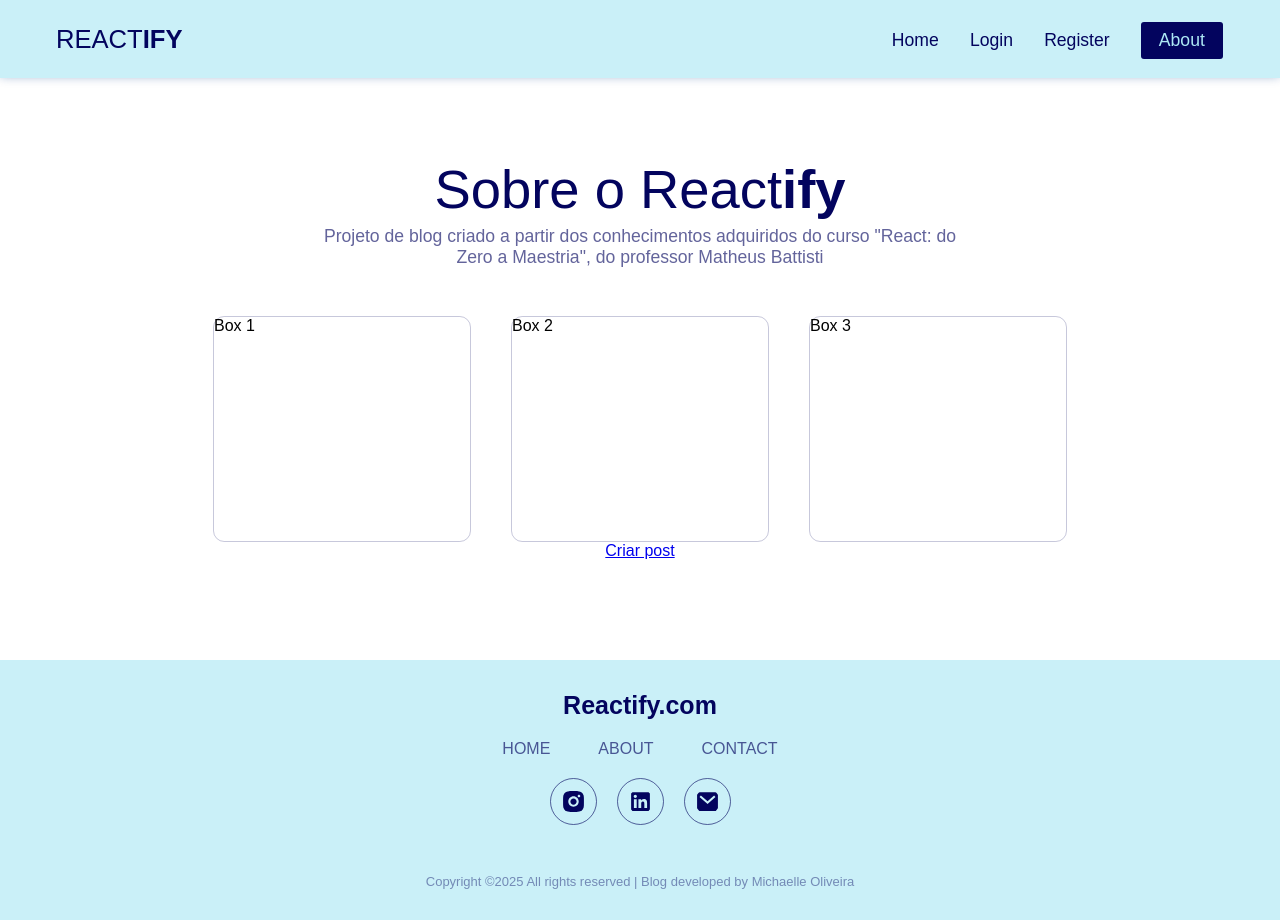
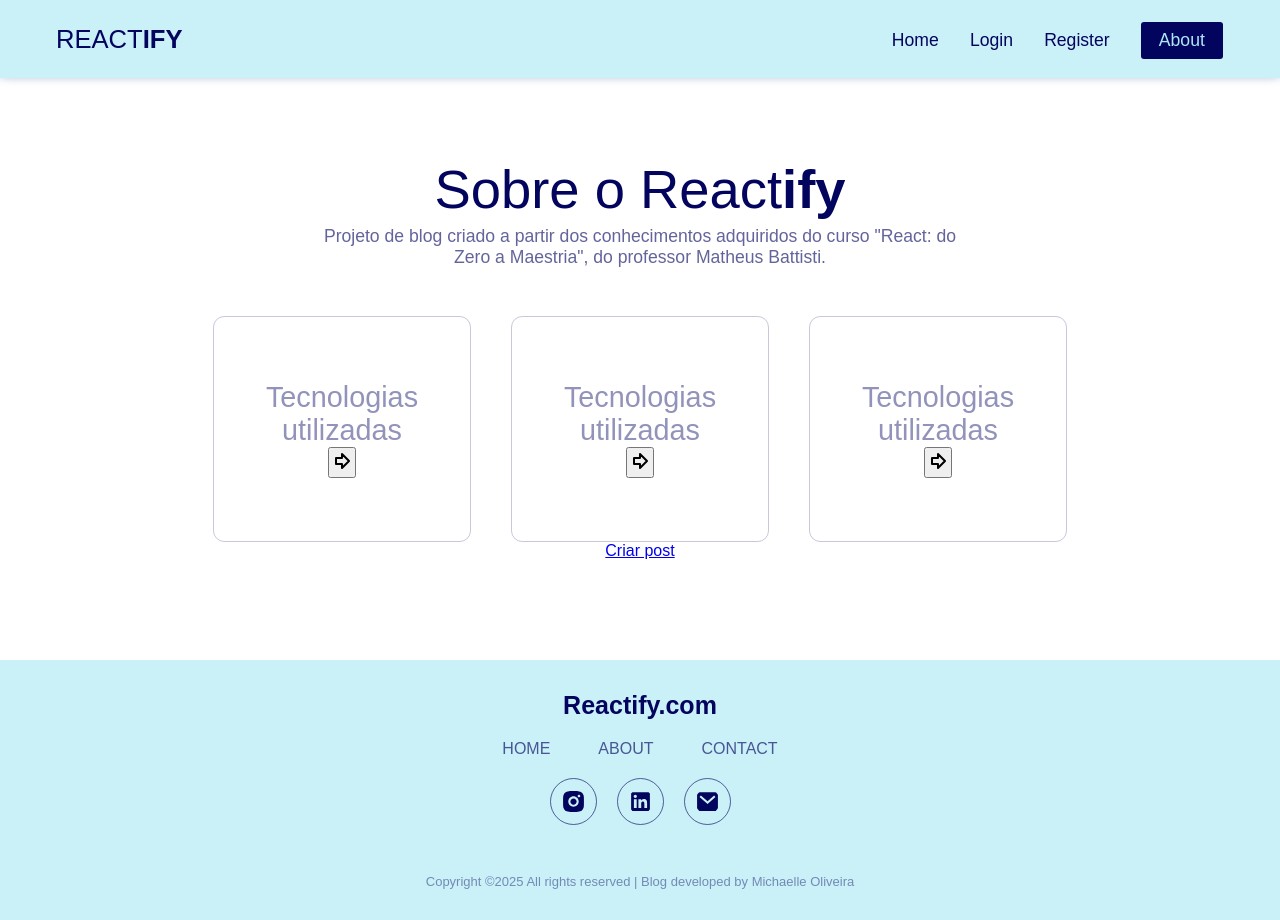
Before and after one commit to michaelleoliveir/reactify, a React (Vite) app: page /about in a window 1280 px wide. Built offline with nearby package versions, Linux system fonts and the light colour scheme; no server answers; a web font is replaced by a local one.

Commit message:
feat: creating flippy cards

```diff
--- a/package.json
+++ b/package.json
@@ -15,7 +15,9 @@
     "@mui/material": "^6.4.4",
     "@remixicon/react": "^4.6.0",
     "firebase": "^11.2.0",
+    "lucide-react": "^0.475.0",
     "react": "^18.3.1",
+    "react-card-flip": "^1.2.3",
     "react-dom": "^18.3.1",
     "react-router-dom": "^7.1.5"
   },
--- a/src/pages/About/About.jsx
+++ b/src/pages/About/About.jsx
@@ -1,32 +1,58 @@
-import styles from "./About.module.css"
-
-import { Link } from "react-router-dom"
-
-import { Grid2 } from "@mui/material"
+import { useState } from "react";
+import styles from "./About.module.css";
+import { Link } from "react-router-dom";
+import { Grid2 } from "@mui/material";
+import ReactCardFlip from "react-card-flip";
+import { ArrowBigRight } from "lucide-react";
 
 const About = () => {
+    const [flippedCards, setFlippedCards] = useState({});
+
+    // transformando somente o card que foi clicado
+    const handleFlip = (index) => {
+        setFlippedCards((prevState) => ({
+            ...prevState,
+            [index]: !prevState[index],
+        }));
+    };
+
     return (
         <div className={styles.principal}>
-            <p className={styles.titulo}>Sobre o React<span>ify</span></p>
-            <p className={styles.sub}>Projeto de blog criado a partir dos conhecimentos adquiridos do curso "React: do Zero a Maestria", do professor Matheus Battisti</p>
+            <p className={styles.titulo}>
+                Sobre o React<span>ify</span>
+            </p>
+            <p className={styles.sub}>
+                Projeto de blog criado a partir dos conhecimentos adquiridos do curso
+                "React: do Zero a Maestria", do professor Matheus Battisti.
+            </p>
 
-            <Grid2 container spacing={5} sx={{marginTop:"3rem"}}>
-                <Grid2 item xs={12} sm={6} md={4}>
-                    <div className={styles.box}>Box 1</div>
-                </Grid2>
-                <Grid2 item xs={12} sm={6} md={4}>
-                    <div className={styles.box}>Box 2</div>
-                </Grid2>
-                <Grid2 item xs={12} sm={6} md={4}>
-                    <div className={styles.box}>Box 3</div>
-                </Grid2>
+            <Grid2 container spacing={5} sx={{ marginTop: "3rem" }}>
+                {[1, 2, 3].map((index) => (
+                    <Grid2 item xs={12} md={4} key={index}>
+                        <ReactCardFlip isFlipped={!!flippedCards[index]} flipDirection="horizontal">
+
+                            <div className={styles.box}>
+                                <p className={styles.boxText}>Tecnologias utilizadas</p>
+                                <button onClick={() => handleFlip(index)}>
+                                    <ArrowBigRight />
+                                </button>
+                            </div>
+
+
+                            <div className={styles.box}>
+                                <p>Informação do Card {index}</p>
+                                <button onClick={() => handleFlip(index)}>Voltar</button>
+                            </div>
+                        </ReactCardFlip>
+                    </Grid2>
+                ))}
             </Grid2>
 
             <Link to="/posts/create" className="botao">
                 Criar post
             </Link>
         </div>
-    )
-}
+    );
+};
 
-export default About
+export default About;
--- a/src/pages/About/About.module.css
+++ b/src/pages/About/About.module.css
@@ -24,8 +24,19 @@
 }
 
 .box {
+    display: flex;
+    flex-direction: column;
+    justify-items: center;
+    align-items: center;
+    justify-content: center;
+
     border: 1.7px solid #03055e38;
     border-radius: 0.7rem;
     height: 14rem;
     width: 16rem;
 }
+.boxText {
+    margin: 0px;
+    font-size: 1.8rem;
+    text-align: center;
+}
```
Also changed, not shown: 1 other file (tests, documents, lock files or other folders).
